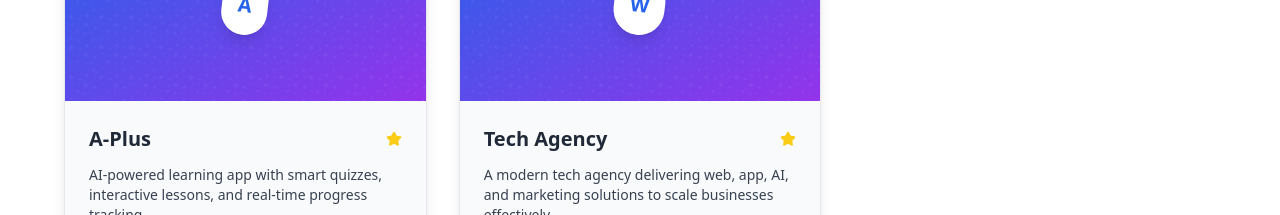
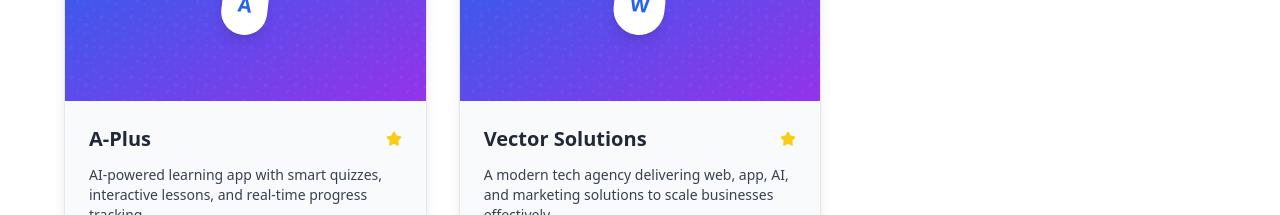
Before and after one commit to Adarshsingh-hub/Portfolio, a React (Vite) app: page / in a window 1280 px wide. Shown: the part 3740-3955 px from the top of the page. Built offline with nearby package versions, Linux system fonts and the light colour scheme.

Commit message:
added vector link

```diff
--- a/src/data/projects.js
+++ b/src/data/projects.js
@@ -65,12 +65,13 @@ const projects = [
     status: "In Progress",
   },
   {
-    title: "Tech Agency",
+    title: "Vector Solutions",
     description: "A modern tech agency delivering web, app, AI, and marketing solutions to scale businesses effectively.",
     tech: ["React", "TypeScript", "Tailwind CSS", "Three.js", "Framer Motion", "Node.js", "Express", "Python", "FastAPI", "PostgreSQL", "Langchain", "EmailJS", "Calendly"],
     category: "Web",
     featured: true,
     status: "In Progress",
+    link: "https://vectorsolutions.in",
   }
 ];
 
```
